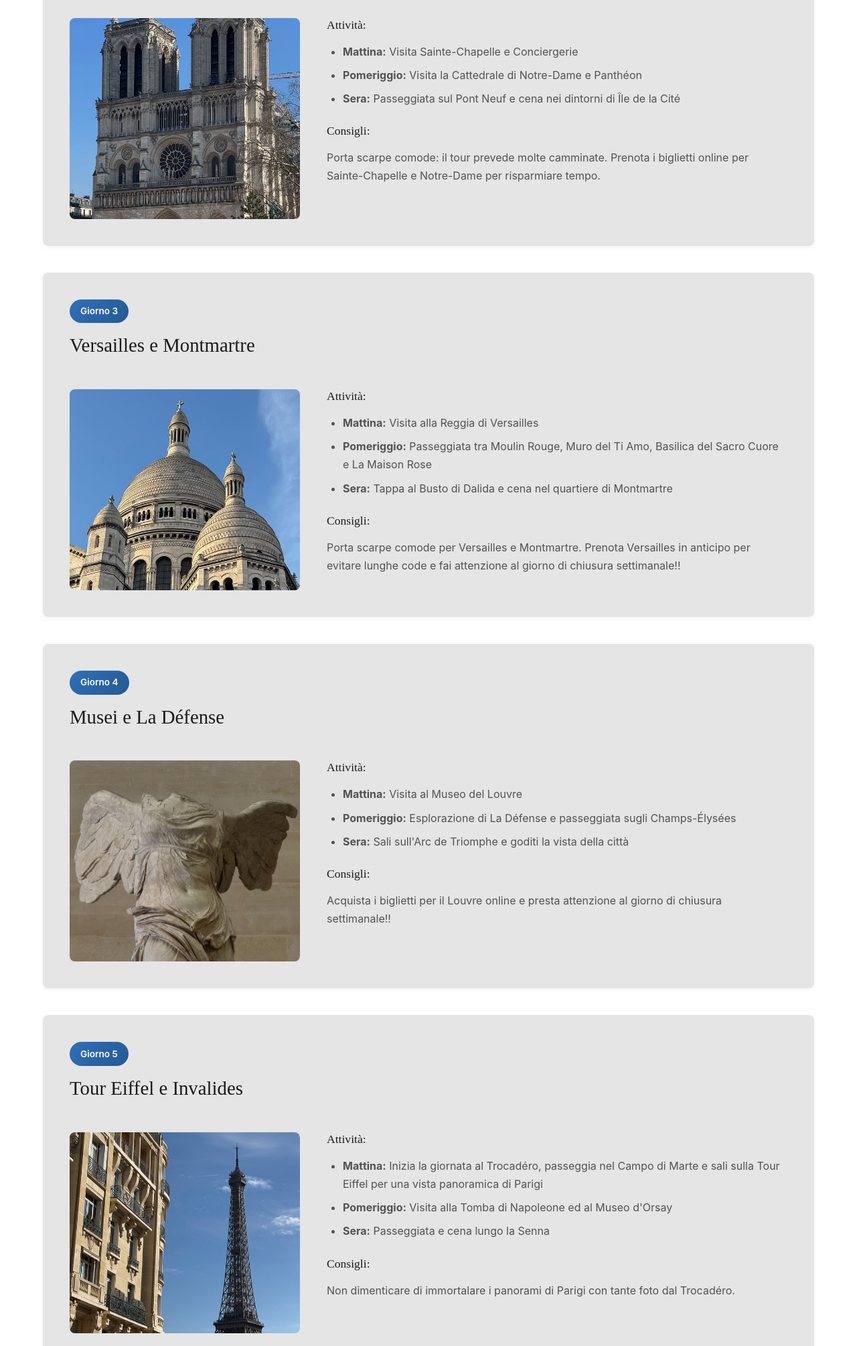
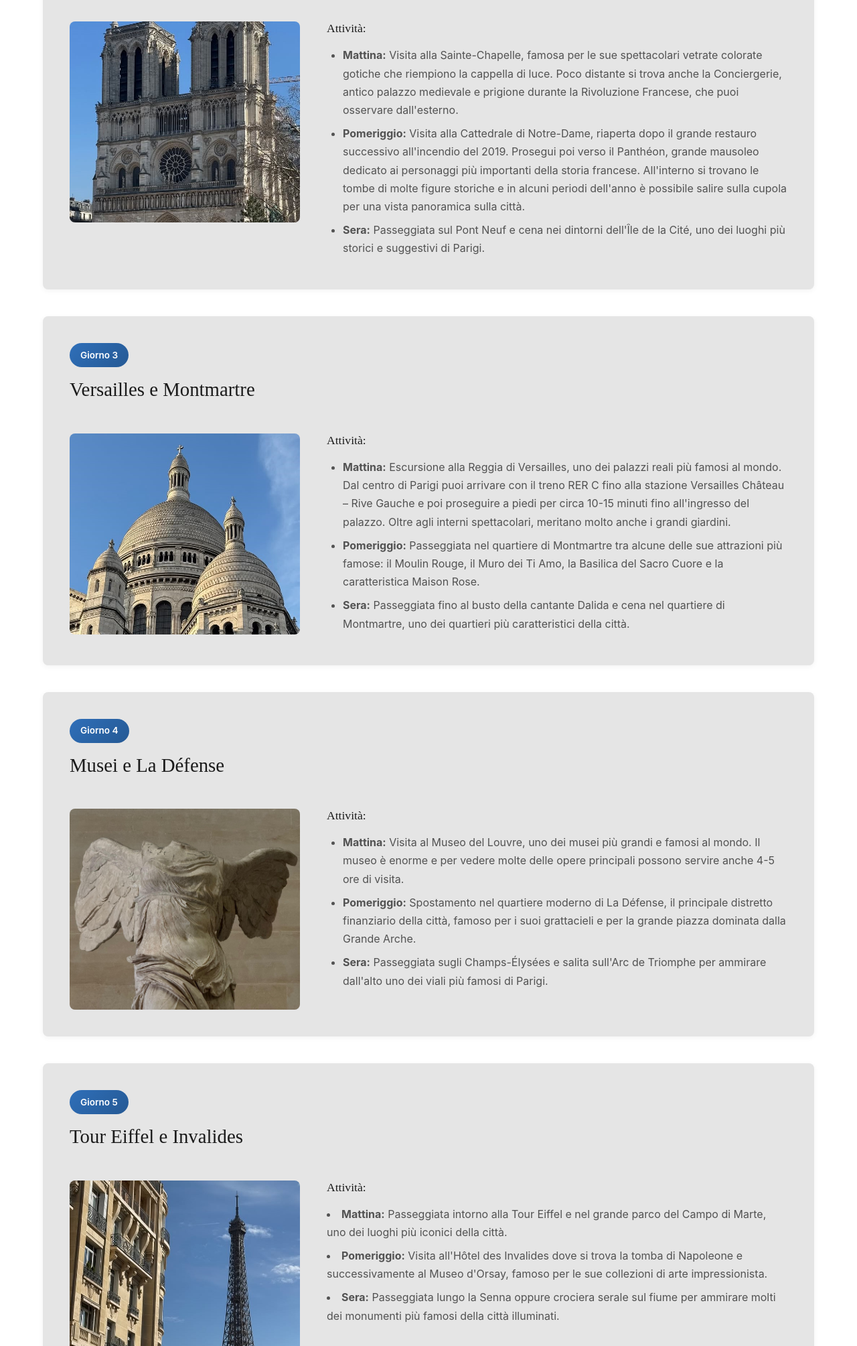
Before and after one commit to AlexTamagnini/ViaggiaEconomico, a plain HTML site: page destinations/itinerario-francia.html in a window 1280 px wide. Shown: the part 2106-4115 px from the top of the page at 67% size. Drawn offline with Linux system fonts and the light colour scheme.

Commit message:
Fix Francia

```diff
--- a/destinations/itinerario-francia.html
+++ b/destinations/itinerario-francia.html
@@ -184,9 +184,13 @@
                             <div class="day-description">
                                 <h4>Attività:</h4>
                                 <ul>
-                                    <li><strong>Mattina:</strong> Arrivo a Parigi, check-in in hotel</li>
-                                    <li><strong>Pomeriggio:</strong> Passeggiata intorno a Trocadéro per ammirare la Tour Eiffel</li>
-                                    <li><strong>Sera:</strong> Cena in un ristorante tipico parigino e breve passeggiata serale nei dintorni</li>
+                                    <li><strong>Mattina:</strong> Arrivo all'aeroporto Charles de Gaulle e trasferimento verso il centro di Parigi con
+                                        il treno RER B, una delle soluzioni più veloci ed economiche per raggiungere la città.</li>
+                                    <li><strong>Pomeriggio:</strong> Passeggiata nella zona del Trocadéro, uno dei punti panoramici più famosi per
+                                        ammirare la Tour Eiffel. Da qui si ha una vista perfetta sulla torre e sui giardini del Campo di Marte.</li>
+                                    <li><strong>Sera:</strong> Torna nella zona della Tour Eiffel dopo il tramonto per vedere l'illuminazione serale.
+                                        Ogni sera la torre si illumina e, allo scoccare di ogni ora, brilla con migliaia di luci scintillanti per circa
+                                        5 minuti: uno degli spettacoli più iconici di Parigi.</li>
                                 </ul>
                             </div>
                         </div>
@@ -207,12 +211,16 @@
                             <div class="day-description">
                                 <h4>Attività:</h4>
                                 <ul>
-                                    <li><strong>Mattina:</strong> Visita Sainte-Chapelle e Conciergerie</li>
-                                    <li><strong>Pomeriggio:</strong> Visita la Cattedrale di Notre-Dame e Panthéon</li>
-                                    <li><strong>Sera:</strong> Passeggiata sul Pont Neuf e cena nei dintorni di Île de la Cité</li>
+                                    <li><strong>Mattina:</strong> Visita alla Sainte-Chapelle, famosa per le sue spettacolari vetrate colorate gotiche
+                                        che riempiono la cappella di luce. Poco distante si trova anche la Conciergerie, antico palazzo medievale e
+                                        prigione durante la Rivoluzione Francese, che puoi osservare dall'esterno.</li>
+                                    <li><strong>Pomeriggio:</strong> Visita alla Cattedrale di Notre-Dame, riaperta dopo il grande restauro successivo
+                                        all'incendio del 2019. Prosegui poi verso il Panthéon, grande mausoleo dedicato ai personaggi più importanti
+                                        della storia francese. All'interno si trovano le tombe di molte figure storiche e in alcuni periodi dell'anno è
+                                        possibile salire sulla cupola per una vista panoramica sulla città.</li>
+                                    <li><strong>Sera:</strong> Passeggiata sul Pont Neuf e cena nei dintorni dell'Île de la Cité, uno dei luoghi più
+                                        storici e suggestivi di Parigi.</li>
                                 </ul>
-                                <h4>Consigli:</h4>
-                                <p>Porta scarpe comode: il tour prevede molte camminate. Prenota i biglietti online per Sainte-Chapelle e Notre-Dame per risparmiare tempo.</p>
                             </div>
                         </div>
                     </div>
@@ -232,12 +240,15 @@
                             <div class="day-description">
                                 <h4>Attività:</h4>
                                 <ul>
-                                    <li><strong>Mattina:</strong> Visita alla Reggia di Versailles</li>
-                                    <li><strong>Pomeriggio:</strong> Passeggiata tra Moulin Rouge, Muro del Ti Amo, Basilica del Sacro Cuore e La Maison Rose</li>
-                                    <li><strong>Sera:</strong> Tappa al Busto di Dalida e cena nel quartiere di Montmartre</li>
+                                    <li><strong>Mattina:</strong> Escursione alla Reggia di Versailles, uno dei palazzi reali più famosi al mondo. Dal
+                                        centro di Parigi puoi arrivare con il treno RER C fino alla stazione Versailles Château – Rive Gauche e poi
+                                        proseguire a piedi per circa 10-15 minuti fino all'ingresso del palazzo. Oltre agli interni spettacolari,
+                                        meritano molto anche i grandi giardini.</li>
+                                    <li><strong>Pomeriggio:</strong> Passeggiata nel quartiere di Montmartre tra alcune delle sue attrazioni più famose:
+                                        il Moulin Rouge, il Muro dei Ti Amo, la Basilica del Sacro Cuore e la caratteristica Maison Rose.</li>
+                                    <li><strong>Sera:</strong> Passeggiata fino al busto della cantante Dalida e cena nel quartiere di Montmartre, uno
+                                        dei quartieri più caratteristici della città.</li>
                                 </ul>
-                                <h4>Consigli:</h4>
-                                <p>Porta scarpe comode per Versailles e Montmartre. Prenota Versailles in anticipo per evitare lunghe code e fai attenzione al giorno di chiusura settimanale!!</p>
                             </div>
                         </div>
                     </div>
@@ -257,12 +268,13 @@
                             <div class="day-description">
                                 <h4>Attività:</h4>
                                 <ul>
-                                    <li><strong>Mattina:</strong> Visita al Museo del Louvre</li>
-                                    <li><strong>Pomeriggio:</strong> Esplorazione di La Défense e passeggiata sugli Champs-Élysées</li>
-                                    <li><strong>Sera:</strong> Sali sull'Arc de Triomphe e goditi la vista della città</li>
+                                    <li><strong>Mattina:</strong> Visita al Museo del Louvre, uno dei musei più grandi e famosi al mondo. Il museo è
+                                        enorme e per vedere molte delle opere principali possono servire anche 4-5 ore di visita.</li>
+                                    <li><strong>Pomeriggio:</strong> Spostamento nel quartiere moderno di La Défense, il principale distretto
+                                        finanziario della città, famoso per i suoi grattacieli e per la grande piazza dominata dalla Grande Arche.</li>
+                                    <li><strong>Sera:</strong> Passeggiata sugli Champs-Élysées e salita sull'Arc de Triomphe per ammirare dall'alto uno
+                                        dei viali più famosi di Parigi.</li>
                                 </ul>
-                                <h4>Consigli:</h4>
-                                <p>Acquista i biglietti per il Louvre online e presta attenzione al giorno di chiusura settimanale!!</p>
                             </div>
                         </div>
                     </div>
@@ -280,14 +292,14 @@
                                 </div>
                             </div>
                             <div class="day-description">
-                                <h4>Attività:</h4>
-                                <ul>
-                                    <li><strong>Mattina:</strong> Inizia la giornata al Trocadéro, passeggia nel Campo di Marte e sali sulla Tour Eiffel per una vista panoramica di Parigi</li>
-                                    <li><strong>Pomeriggio:</strong> Visita alla Tomba di Napoleone ed al Museo d'Orsay</li>
-                                    <li><strong>Sera:</strong> Passeggiata e cena lungo la Senna</li>
+                                <h4>Attività:</h4><ul></ul>
+                                    <li><strong>Mattina:</strong> Passeggiata intorno alla Tour Eiffel e nel grande parco del Campo di Marte, uno dei
+                                        luoghi più iconici della città.</li>
+                                    <li><strong>Pomeriggio:</strong> Visita all'Hôtel des Invalides dove si trova la tomba di Napoleone e
+                                        successivamente al Museo d'Orsay, famoso per le sue collezioni di arte impressionista.</li>
+                                    <li><strong>Sera:</strong> Passeggiata lungo la Senna oppure crociera serale sul fiume per ammirare molti dei
+                                        monumenti più famosi della città illuminati.</li>
                                 </ul>
-                                <h4>Consigli:</h4>
-                                <p>Non dimenticare di immortalare i panorami di Parigi con tante foto dal Trocadéro.</p>
                             </div>
                         </div>
                     </div>
@@ -307,8 +319,9 @@
                             <div class="day-description">
                                 <h4>Attività:</h4>
                                 <ul>
-                                    <li><strong>Mattina:</strong> Passeggiata sul Boulevard Saint-Germain</li>
-                                    <li><strong>Pomeriggio/Sera:</strong> Volo di rientro</li>
+                                    <li><strong>Mattina:</strong> Passeggiata sul Boulevard Saint-Germain tra librerie, negozi e caffè storici.</li>
+                                    <li><strong>Pomeriggio:</strong> Tempo libero per acquistare souvenir o fare un'ultima passeggiata in città prima
+                                        del volo di rientro.</li>
                                 </ul>
                             </div>
                         </div>
@@ -373,10 +386,11 @@
                         </div>
                         <div class="tip-card">
                             <h3>Cosa Assaggiare</h3>
-                            <p>Non perdere croissant e pain au chocolat freschi, escargot, confit de canard, formaggi francesi, crêpes salate e dolci
-                                come tarte Tatin e macarons.</p>
+                            <p>Durante il viaggio a Parigi puoi trovare ovunque croissant e pain au chocolat freschi nelle boulangerie. Molto
+                                diffuse anche le crêpes dolci e salate vendute nei chioschi della città. Come spuntino o merenda è facile
+                                trovare anche baguette farcite. In molte pasticcerie si trova anche un grande pan brioche con gocce di
+                                cioccolato, molto simile a un gigantesco pangocciolo.</p>
                         </div>
-
                         <div class="tip-card">
                             <h3>Musei e Attrazioni</h3>
                             <p>Alcuni musei chiudono un giorno alla settimana (ad esempio il Louvre il martedì), quindi verifica sempre prima.
```
